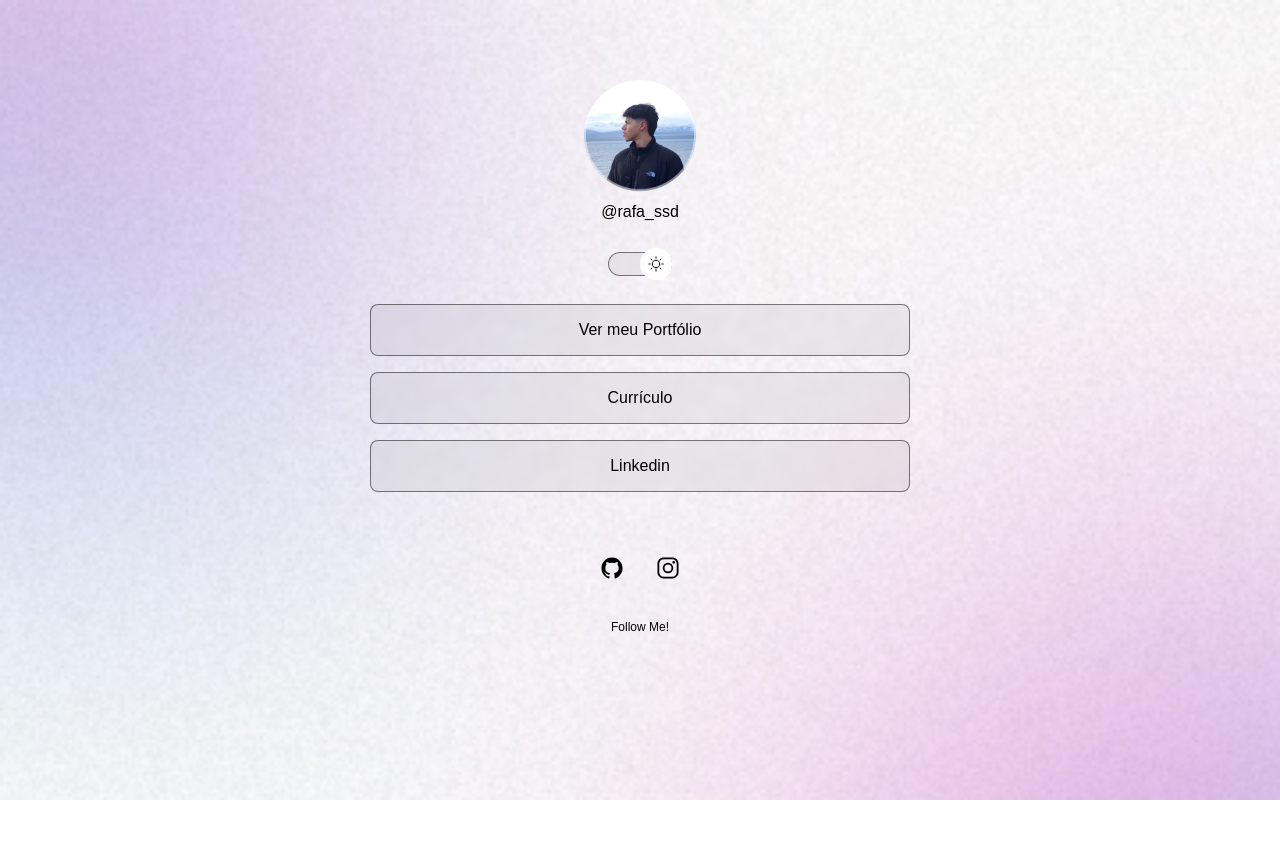
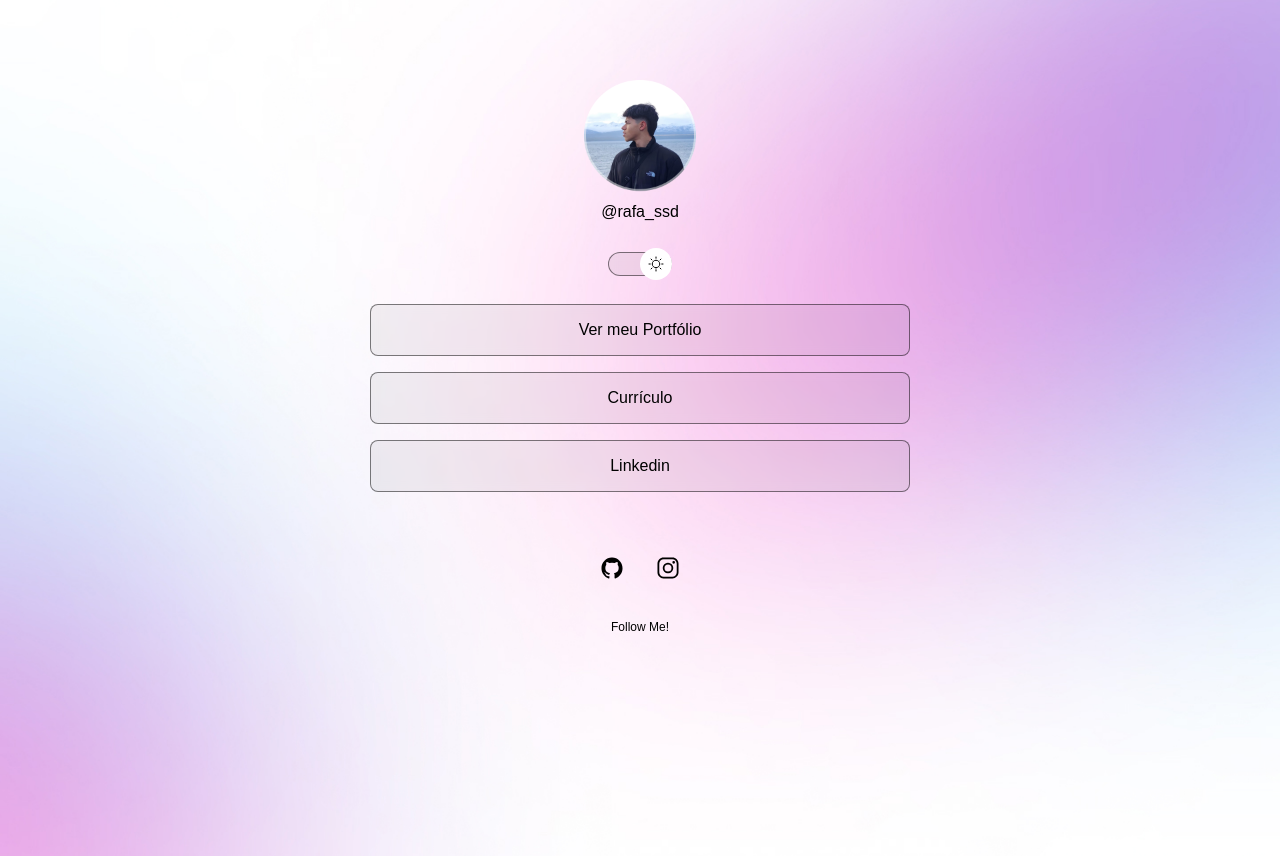
Before and after one commit to rafasousa1/projeto-linktree, a plain HTML site: page index.html in a window 1280 px wide. Both pictures are taken after a click on the element 640 px from the left and 264 px from the top of the page. Before the commit the page ends 800 px from the top, so only its background shows below. Drawn offline with nearby package versions, Linux system fonts and the light colour scheme.

Commit message:
mudando o background de acordo com a media

```diff
--- a/style.css
+++ b/style.css
@@ -26,6 +26,7 @@
 
 body {
   background: var(--bg-url) no-repeat top center/cover;
+  height: 100vh;
 }
 
 body * {
@@ -146,3 +147,13 @@ footer {
   font-weight: 300;
   text-align: center;
 }
+
+@media (min-width: 700px) {
+  :root {
+    --bg-url: url('assets/bg-desktop.jpg');
+  }
+
+  .light {
+    --bg-url: url('assets/bg-desktop-light.jpg');
+  }
+}
```
